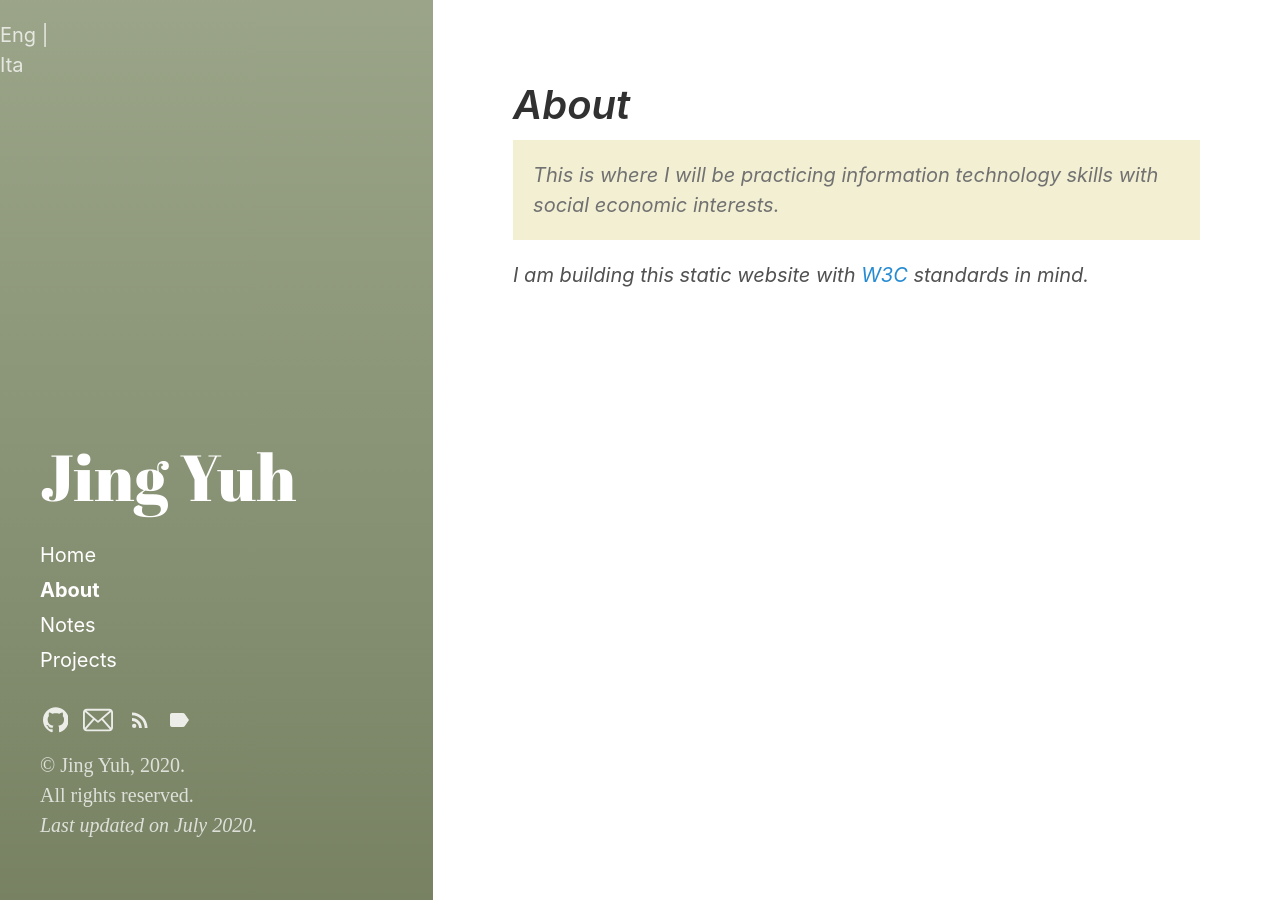
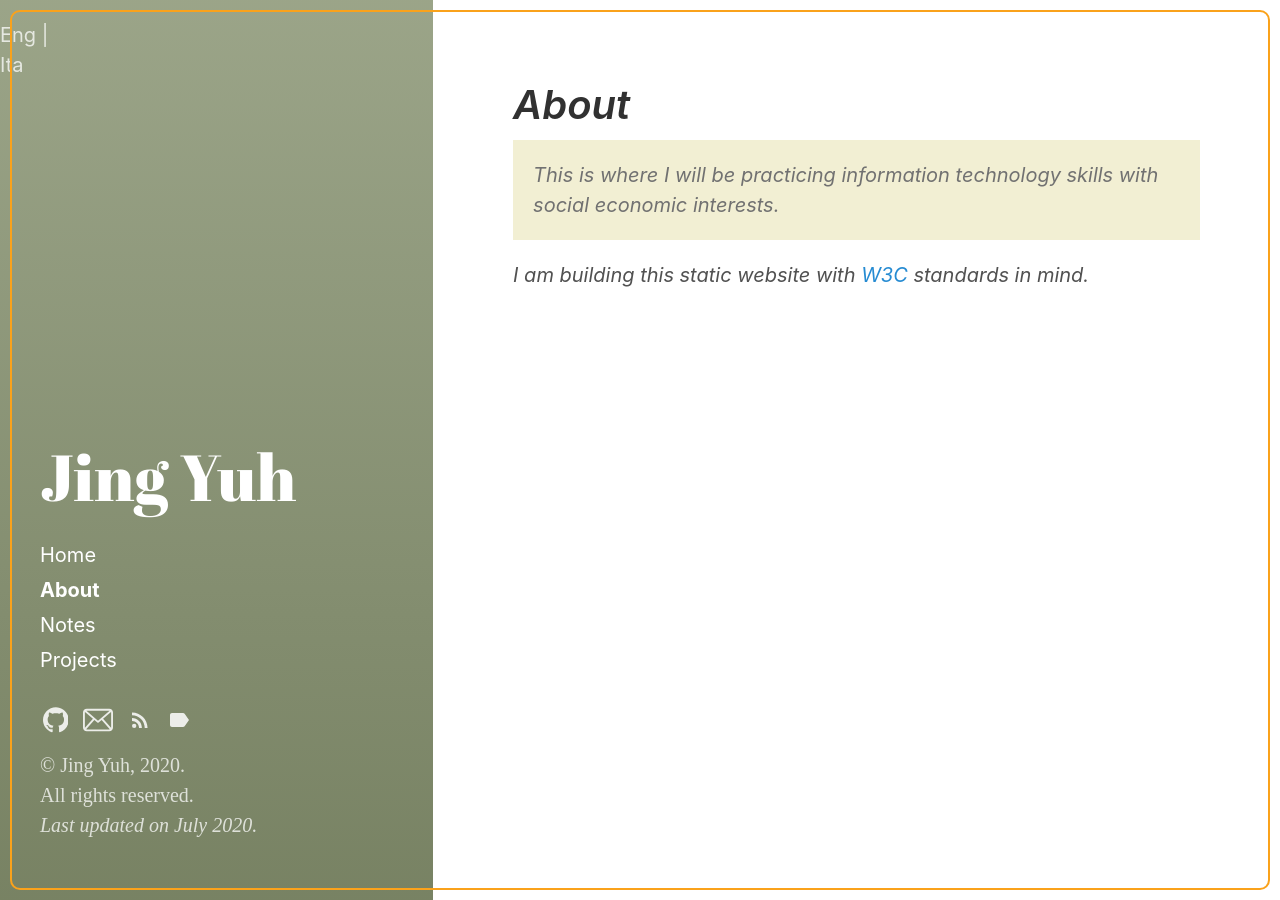
Before and after one commit to jyang123-bit/Website, a Jekyll site: the page built from category/About.md, in a window 1280 px wide. Built offline with Jekyll 4.4.1, drawn with Linux system fonts in a browser that asks for light colours.

Commit message:
Update _message.scss

```diff
--- a/_sass/hydeout/_message.scss
+++ b/_sass/hydeout/_message.scss
@@ -9,3 +9,16 @@
   margin-bottom: 1rem;
   padding: 1rem;
 }
+
+.message:after {
+  position: absolute;
+  top: 10px;
+  left: 10px;
+  right: 10px;
+  bottom: 10px;
+  border: 2px solid;
+  color: #FAA21B;
+  border-radius: 10px;
+  content: '';
+  display: block;
+}
```
